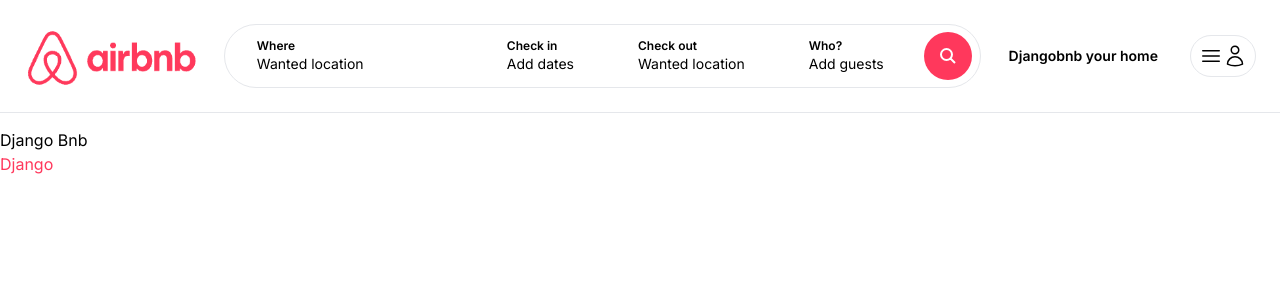
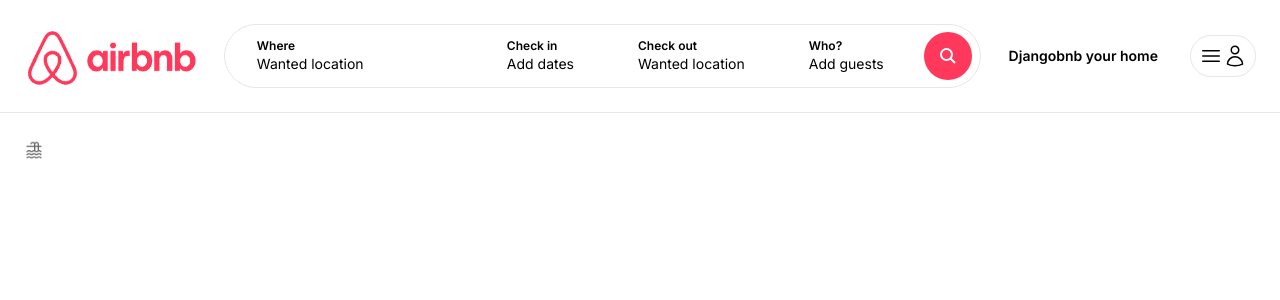
Before and after one commit to alexmihai288/djangobnb, a Next.js app: page / in a window 1280 px wide. Shown: the top 300 px of the page. Built offline with nearby package versions, Linux system fonts and the light colour scheme.

Commit message:
category image

```diff
--- /dev/null
+++ b/app/components/Categories.tsx
@@ -0,0 +1,17 @@
+import Image from "next/image";
+import React from "react";
+
+export const Categories = () => {
+  return (
+    <div className="pt-3 cursor-pointer pb-6 flex items-center space-x-12">
+      <div className="pb-4 flex flex-col items-center space-y-2 border-b-2 border-white opacity-60 hover:opacity-100">
+        <Image
+          src="/icn_category_beach.jpeg"
+          alt="Category - Beach"
+          width={20}
+          height={20}
+        />{" "}
+      </div>
+    </div>
+  );
+};
--- a/app/page.tsx
+++ b/app/page.tsx
@@ -1,10 +1,9 @@
-import Image from "next/image";
+import { Categories } from "./components/Categories";
 
 export default function Home() {
   return (
-    <main className="">
-     Django Bnb
-     <h2 className="text-airbnb">Django</h2>
+    <main className="max-w-[1500px] mx-auto px-6">
+      <Categories />
     </main>
   );
 }
```
Also changed, not shown: public/icn_category_beach.jpeg (added).
